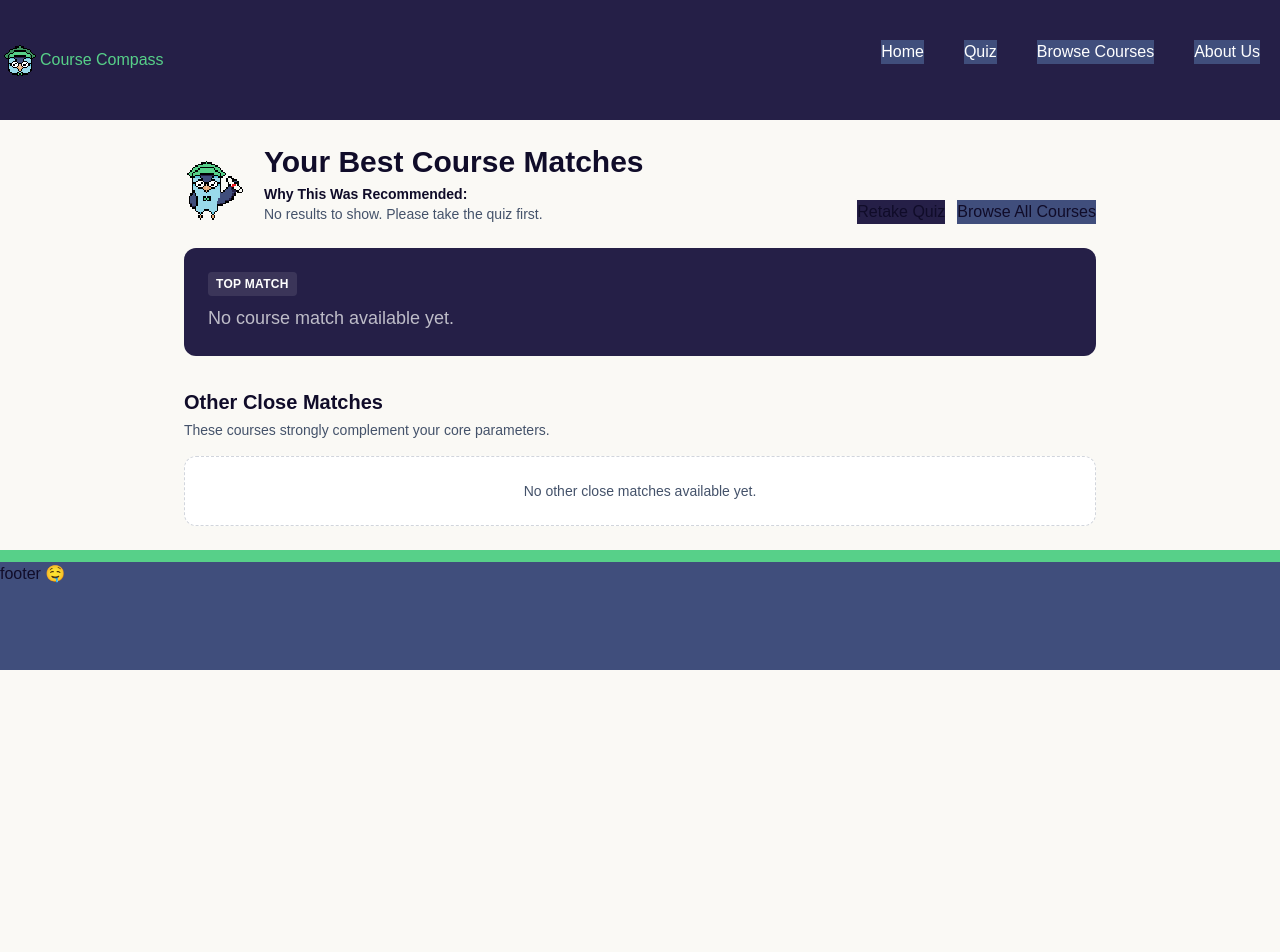
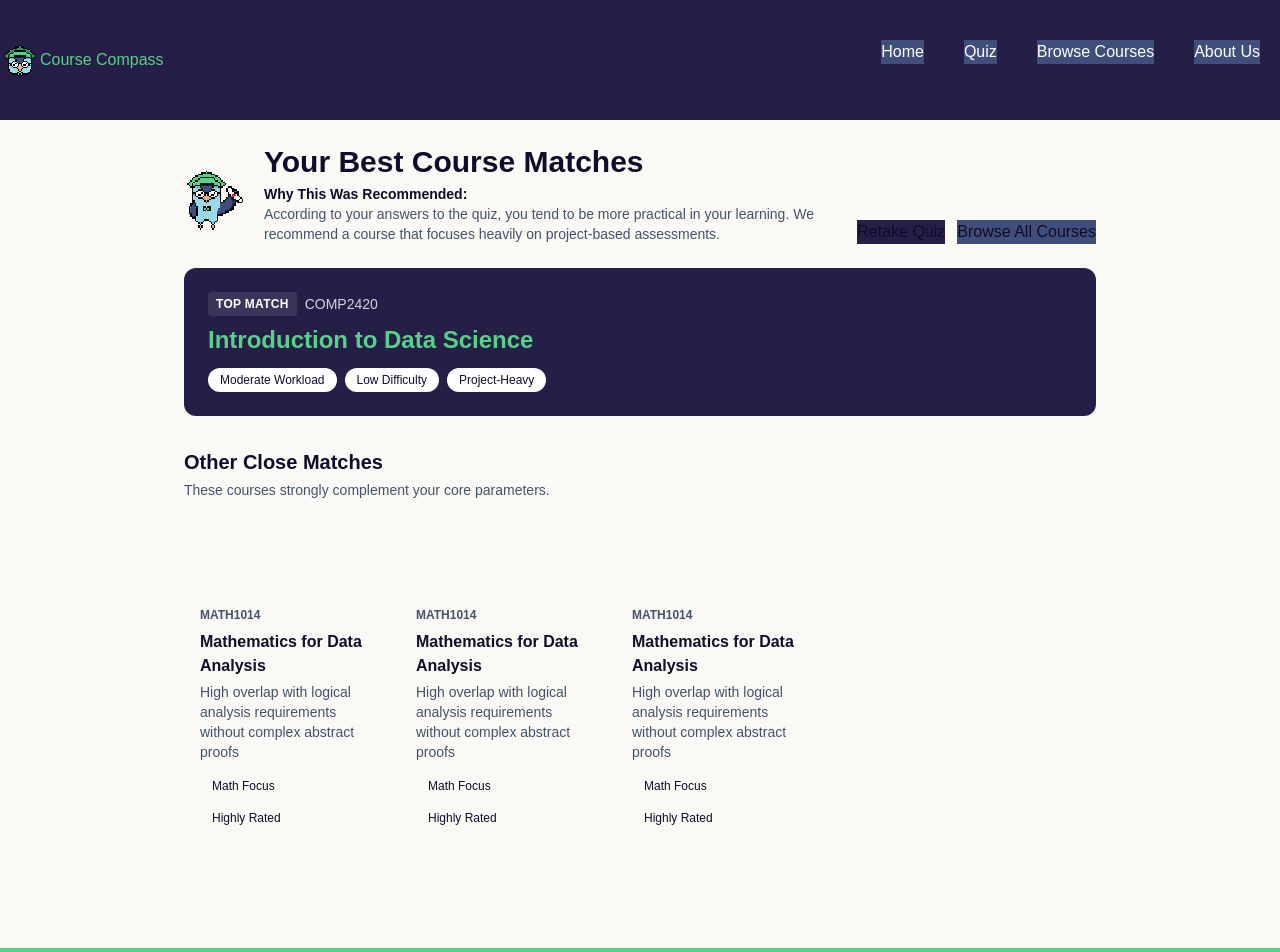
Before and after one commit to devsoc-unsw/trainee-jojos-26t2, a Next.js app in the folder course-compass/: page /results in a window 1280 px wide. Shown: the top 952 px of the page. Before the commit the page ends 800 px from the top, so only its background shows below. Built offline with nearby package versions, Linux system fonts and the light colour scheme.

Commit message:
Replaced placeholders with dummy data for quiz results

```diff
--- a/course-compass/app/results/page.tsx
+++ b/course-compass/app/results/page.tsx
@@ -29,7 +29,100 @@ interface QuizResults {
 }
 
 const QUIZ_ANSWERS_STORAGE_KEY = "quiz_answers";
-const NO_RESULTS_PLACEHOLDER = "No results to show. Please take the quiz first.";
+
+// Dummy data for quiz results
+const DUMMY_RESULTS: QuizResults = {
+  summary:
+    "According to your answers to the quiz, you tend to be more practical in your learning. We recommend a course that focuses heavily on project-based assessments. ",
+
+  topMatch: {
+    code: "COMP2420",
+    name: "Introduction to Data Science",
+    matchScore: 0.94,
+    tags: [
+      {
+        label: "Moderate Workload",
+        source: "unilectives",
+        sourceUrl: "https://unilectives.devsoc.app/course/COMP2420",
+      },
+      {
+        label: "Low Difficulty",
+        source: "studentvip",
+        sourceUrl: "https://studentvip.com.au",
+      },
+      {
+        label: "Project-Heavy",
+        source: "handbook",
+        sourceUrl: "https://www.handbook.unsw.edu.au",
+      },
+    ],
+    shortSummary: "An introductory course to data science.",
+    explanation: [],
+  },
+
+  otherMatches: [
+    {
+      code: "MATH1014",
+      name: "Mathematics for Data Analysis",
+      matchScore: 0.67,
+      tags: [
+        {
+          label: "Math Focus",
+          source: "handbook",
+          sourceUrl: "https://www.handbook.unsw.edu.au",
+        },
+        {
+          label: "Highly Rated",
+          source: "unilectives",
+          sourceUrl: "https://unilectives.devsoc.app/course/MATH1014",
+        },
+      ],
+      shortSummary:
+        "High overlap with logical analysis requirements without complex abstract proofs",
+      explanation: [],
+    },
+    {
+      code: "MATH1014",
+      name: "Mathematics for Data Analysis",
+      matchScore: 0.67,
+      tags: [
+        {
+          label: "Math Focus",
+          source: "handbook",
+          sourceUrl: "https://www.handbook.unsw.edu.au",
+        },
+        {
+          label: "Highly Rated",
+          source: "unilectives",
+          sourceUrl: "https://unilectives.devsoc.app/course/MATH1014",
+        },
+      ],
+      shortSummary:
+        "High overlap with logical analysis requirements without complex abstract proofs",
+      explanation: [],
+    },
+    {
+      code: "MATH1014",
+      name: "Mathematics for Data Analysis",
+      matchScore: 0.67,
+      tags: [
+        {
+          label: "Math Focus",
+          source: "handbook",
+          sourceUrl: "https://www.handbook.unsw.edu.au",
+        },
+        {
+          label: "Highly Rated",
+          source: "unilectives",
+          sourceUrl: "https://unilectives.devsoc.app/course/MATH1014",
+        },
+      ],
+      shortSummary:
+        "High overlap with logical analysis requirements without complex abstract proofs",
+      explanation: [],
+    },
+  ],
+};
 
 export default function Results() {
   const router = useRouter();
@@ -40,6 +133,14 @@ export default function Results() {
   const [error, setError] = useState<string | null>(null);
 
   useEffect(() => {
+    // Using dummy data for now — swap back to the real fetch below once
+    // /api/quiz/results is ready.
+    setSummary(DUMMY_RESULTS.summary);
+    setTopMatch(DUMMY_RESULTS.topMatch);
+    setOtherMatches(DUMMY_RESULTS.otherMatches);
+
+    /* ---- REAL FETCH LOGIC — restore this when the API is ready ----
+
     async function fetchResults() {
       try {
         const storedAnswers = sessionStorage.getItem(QUIZ_ANSWERS_STORAGE_KEY);
@@ -72,6 +173,8 @@ export default function Results() {
     }
 
     fetchResults();
+
+    ---- END REAL FETCH LOGIC ---- */
   }, []);
 
   function handleRetakeQuiz() {
@@ -104,7 +207,7 @@ export default function Results() {
                 Why This Was Recommended:
               </span>
               <br />
-              {error || summary || NO_RESULTS_PLACEHOLDER}
+              {error || summary}
             </p>
           </div>
         </div>
--- a/course-compass/app/results/recommended_course.tsx
+++ b/course-compass/app/results/recommended_course.tsx
@@ -3,9 +3,10 @@
 
 import { useRouter } from "next/navigation";
 
+// app/results/recommended_course.tsx
 interface SourcedTag {
   label: string;
-  source: "reddit" | "unilectives" | "handbook";
+  source: "reddit" | "unilectives" | "handbook" | "studentvip";
   sourceUrl: string;
 }
 
```
